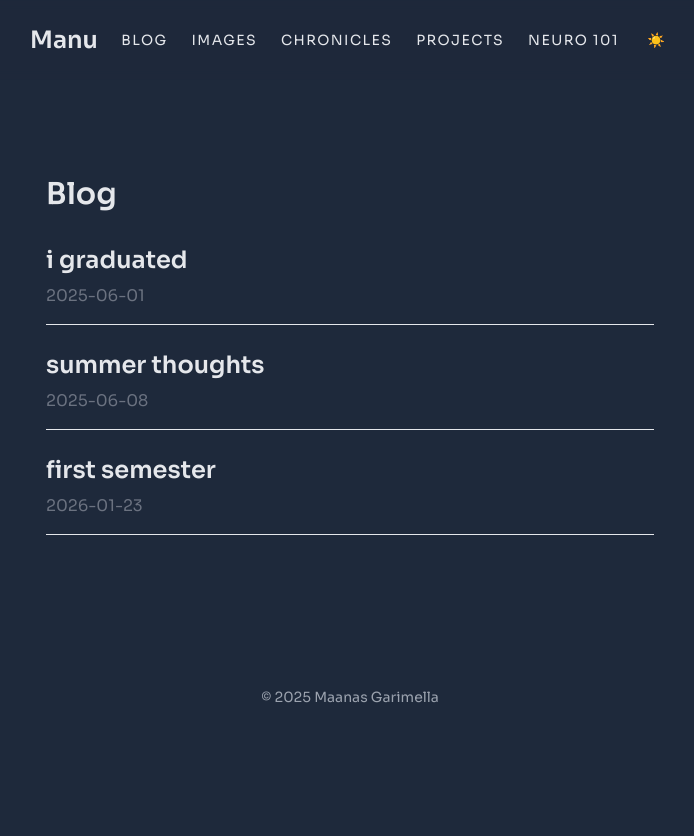
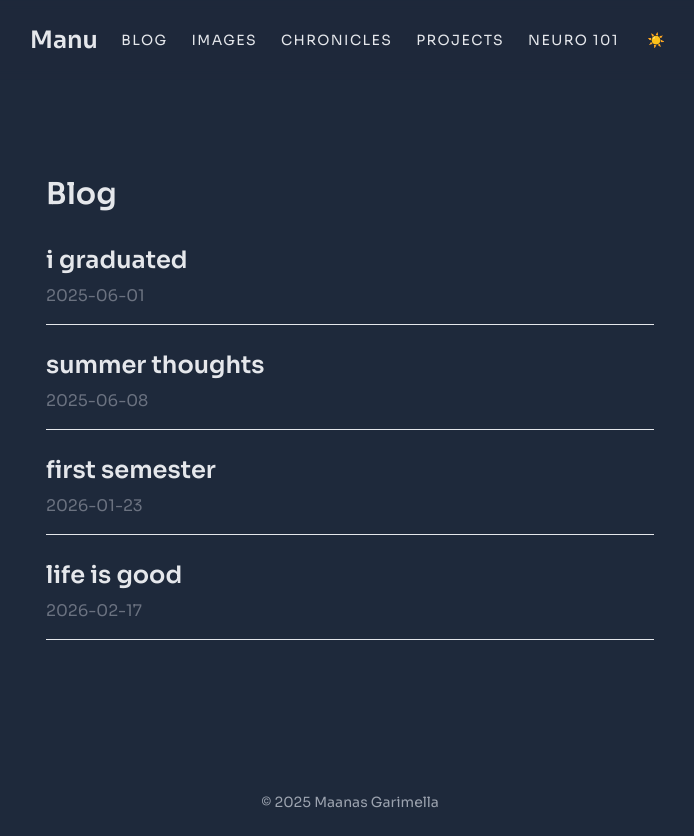
Before and after one commit to Manuga1/manugari-site, a Next.js app: page /blog in a window 1280 px wide. Shown: the whole page, without its empty margins (290-984 px from the left). Before the commit the page ends 800 px from the top, so only its background shows below. Built offline with nearby package versions, Linux system fonts and the light colour scheme.

Commit message:
add life is good blog post

```diff
--- a/src/data/blogPosts.js
+++ b/src/data/blogPosts.js
@@ -180,6 +180,46 @@ I’ll try to continue updating this blog at least once every two weeks—maybe
 
 After all, I won’t have an entire semester’s worth of content to cover next time :)
 `
+  },
+  {
+    slug: 'life-is-good',
+    title: 'life is good',
+    date: '2026-02-17',
+    content: `
+*4 min read*
+
+*“Carpe diem.” — John Keating*
+---
+
+Hello!
+
+I am afraid I have once again forgotten to post. Today's post will be short but (in my humble opinion) quite interesting. I believe I have found some new interests.
+
+I spent the majority of first semester trying to figure out who I was going to be. The charismatic person, smart person, sociable person, YOLO version, and I've come to the realization I can do a little bit of everything. I can be charismatic when I talk to people; I can be smart while I study with my friends and try to learn and explain things; I can be sociable when we go to basketball games or when I throw to my friends for intramural football; I can even embody 'YOLO' and do dumb things that have 0% payout but 100% social risk. But to try and be everything too has it's faults, and I think I figured that out first semester. I'm slowly locking in to who I want to be, and how I want to be perceived; hopefully I'm not doing too terrible a job.
+
+But that's enough talk about abstract things, let's get down to the concrete details of my last few weeks.
+
+---
+
+## Recent Weeks
+
+First things first, I had the most glorious weekend since coming to college. There's too much to say and too little space (I'll try not to bore you too much), so I'll condense it down to bullet points:
+
+1. My parents were in town!!! My cravings for Indian food have been satiated, and I am no longer homesick.
+2. I got approved as an RA for next year!! Added bonus, I'm not on freshman campus -- they placed me in Highlands, next to the gym, so now the bulk of my daily commute will consist of an elevator ride downstairs.
+3. I won 3000 dollars from the Hult Prize @Vanderbilt! I worked with a med student who pitched the idea to me, and I've re-tapped my love for building and programming. We built a differential generator that uses our proprietary algorithm to provide both possible diagnoses, and an optimizer that algorithmically provides questions and tests to whittle down the diagnosis list. We are going to Boston for the national competition May 2nd!!!!
+4. I got an A on all of my midterms. Honorable mention -- I got 100% on my physics midterm :)
+5. We won our first intramural football game. We have one injury, one pick, and 1 turnover + the other team had 2 guys that were (supposedly) D2 recruits from high school, but we still won (15 - 6). I am afraid my tennis elbow may be coming back, but oh well. Small price to pay.
+
+---
+
+So yeah, that's been my last couple weeks. I never thought I was capable of memorizing so much information for my Bio midterm, but somehow I memorized 256 slides (i like that number) worth of information.
+
+Oh and I almost forgot -- we got a week off of school because of the snow. When I read on the news that Nashville completely shuts down for even an inch, I didn't believe it; but unironically the city was at a standstill. Me and my friend decided to use our week off to volunteer at a local soup kitchen because so many of the nearby families were without electricity (and therefore heat). We also managed to convince a bunch of students to donate meal swipes, so we ended up delivering ~30,000 calories worth of food to the soup kitchen. We also spent our week off studying for our upcoming Bio and Chem exams (god had saved us from being massacred).
+
+---
+
+I think that's about it. Hopefully the next few weeks are as good as the last, but as always; carpe diem :)
+`
   }
-
 ];
```
Also changed, not shown: 1 other file (tests, documents, lock files or other folders).
